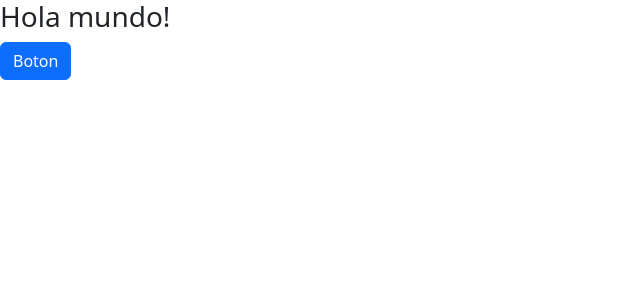
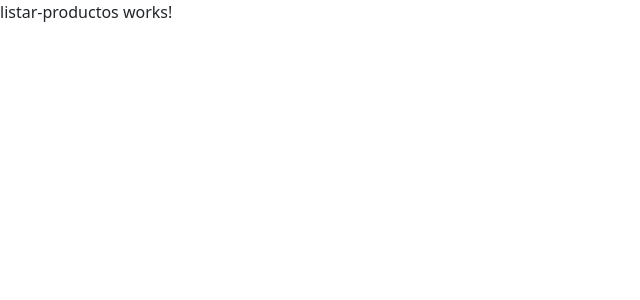
Before and after one commit to Asdex1240/CRUD-Angular---Node---MEAN, an Angular app in the folder cliente/: page / in a window 1280 px wide. Shown: the top 300 px of the page, without its empty margins (0-640 px from the left). Built offline with nearby package versions, Linux system fonts and the light colour scheme.

Commit message:
Creamos las rutas

```diff
--- a/cliente/src/app/app-routing.module.ts
+++ b/cliente/src/app/app-routing.module.ts
@@ -1,7 +1,14 @@
-import { NgModule } from '@angular/core';
+import { NgModule, Component } from '@angular/core';
 import { RouterModule, Routes } from '@angular/router';
-
-const routes: Routes = [];
+//Componentes
+import { ListarProductosComponent } from './components/listar-productos/listar-productos.component';
+import { CrearProductoComponent } from './components/crear-producto/crear-producto.component';
+const routes: Routes = [
+  {path: '', component: ListarProductosComponent},
+  {path: 'crear-producto', component: CrearProductoComponent},
+  {path: 'editar-producto/:id', component: CrearProductoComponent},
+  {path: '**', redirectTo: '', pathMatch: 'full'}
+];
 
 @NgModule({
   imports: [RouterModule.forRoot(routes)],
--- a/cliente/src/app/app.component.html
+++ b/cliente/src/app/app.component.html
@@ -1,2 +1 @@
-<h3>Hola mundo!</h3>
-<button class="btn btn-primary">Boton</button>
+<router-outlet></router-outlet>
```
